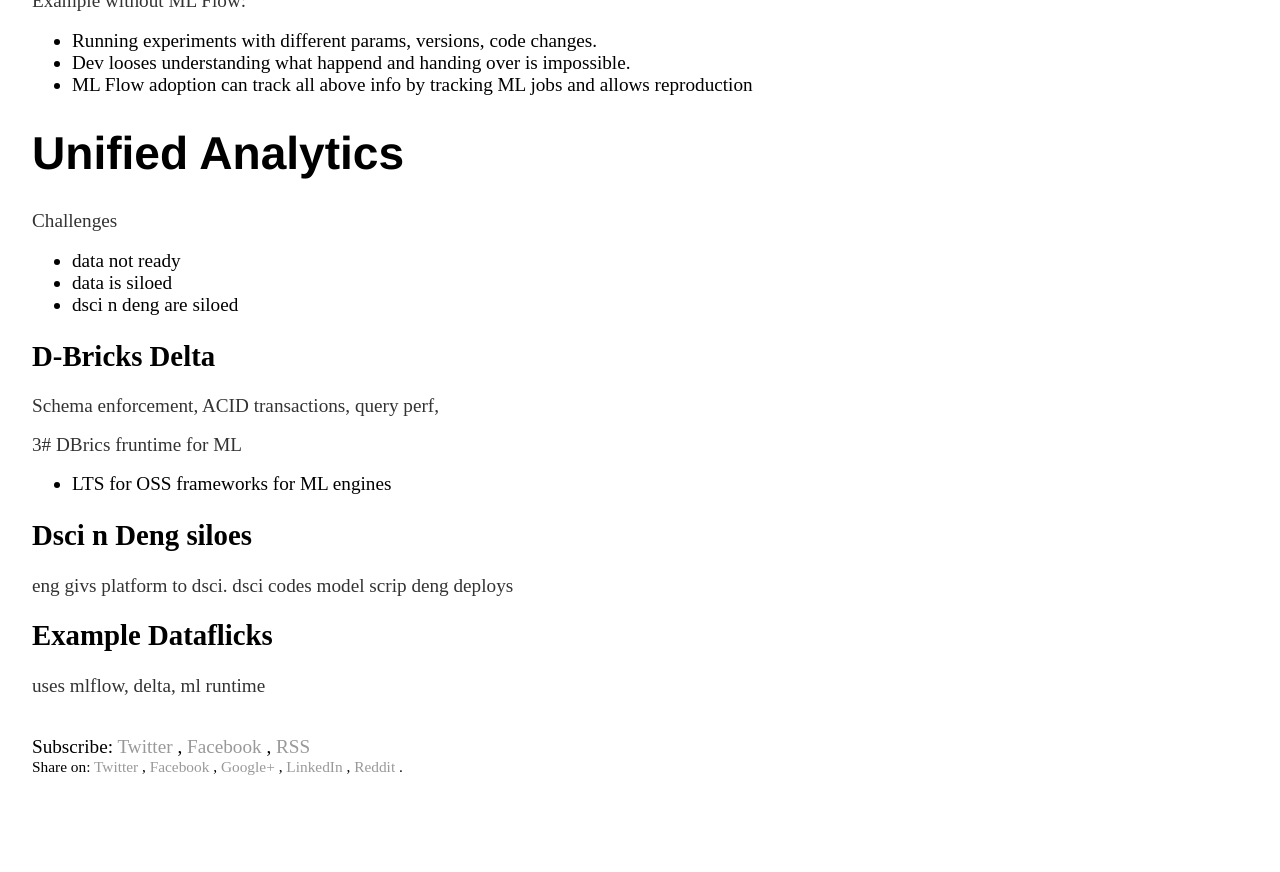
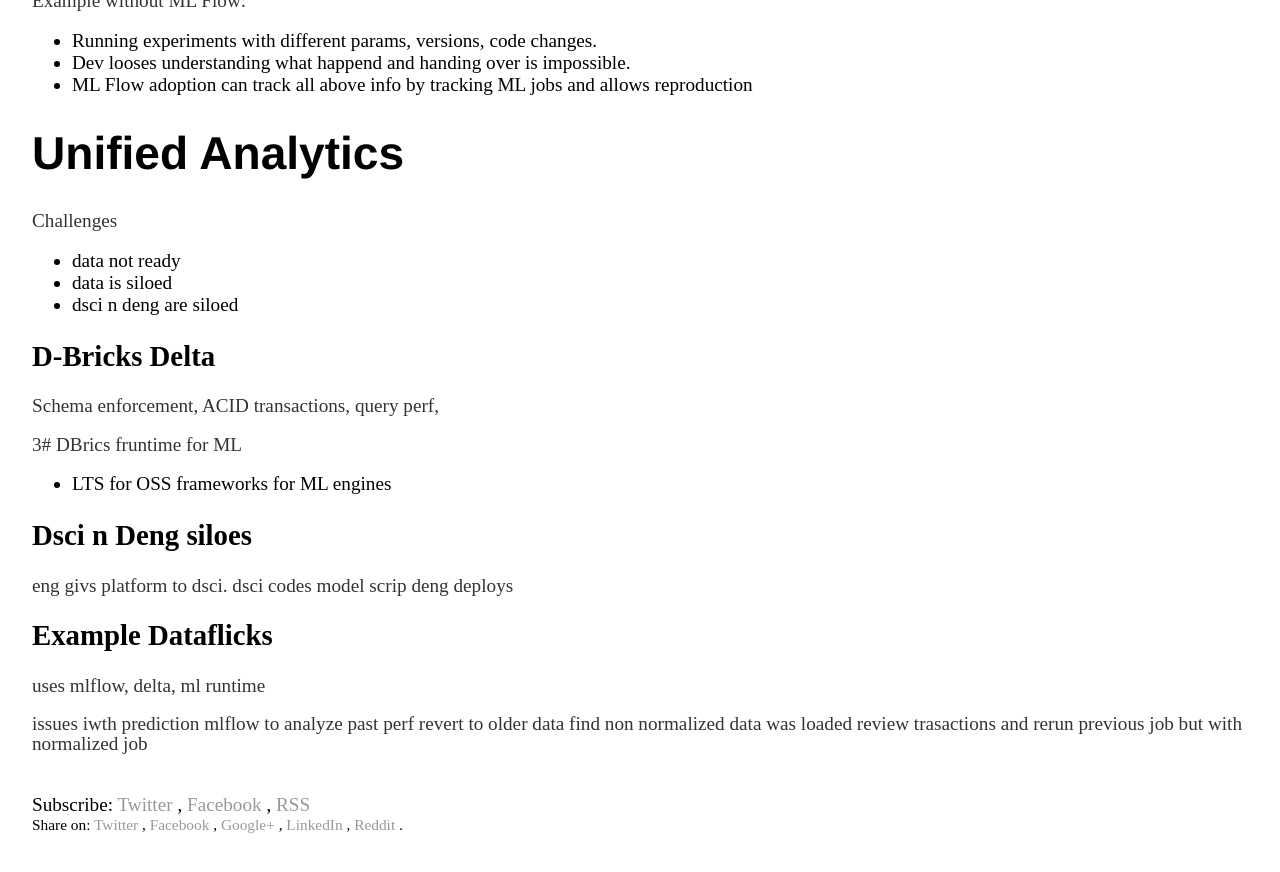
Before and after one commit to vackosar/vackosar.github.io, a Jekyll site: the page built from _posts/2018-10-03-Spark-N-AI-Summit-EU.md, in a window 1280 px wide and 900 px high, scrolled down 1290 px. Shown: the top 872 px of the window. Built offline with Jekyll 4.4.1, drawn with Linux system fonts in a browser that asks for light colours; comment, search, counter and statistics services are not loaded; before the commit the page ends 2132 px from its top, so only the background shows below that.

Commit message:
spark-summit

```diff
--- a/_posts/2018-10-03-Spark-N-AI-Summit-EU.md
+++ b/_posts/2018-10-03-Spark-N-AI-Summit-EU.md
@@ -72,3 +72,9 @@
 
 ## Example Dataflicks
 uses mlflow, delta, ml runtime
+
+issues iwth prediction
+mlflow to analyze past perf
+revert to older data
+find non normalized data was loaded
+review trasactions and rerun previous job but with normalized job
```
